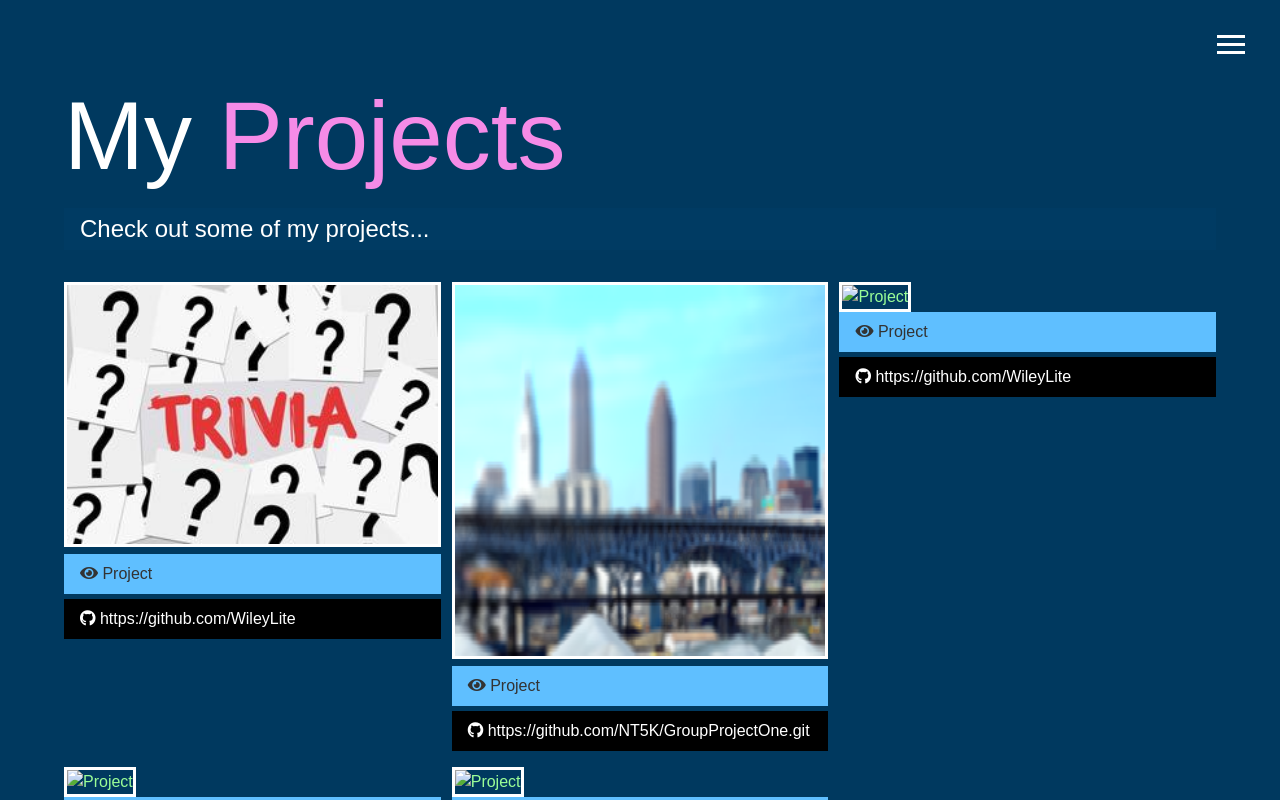
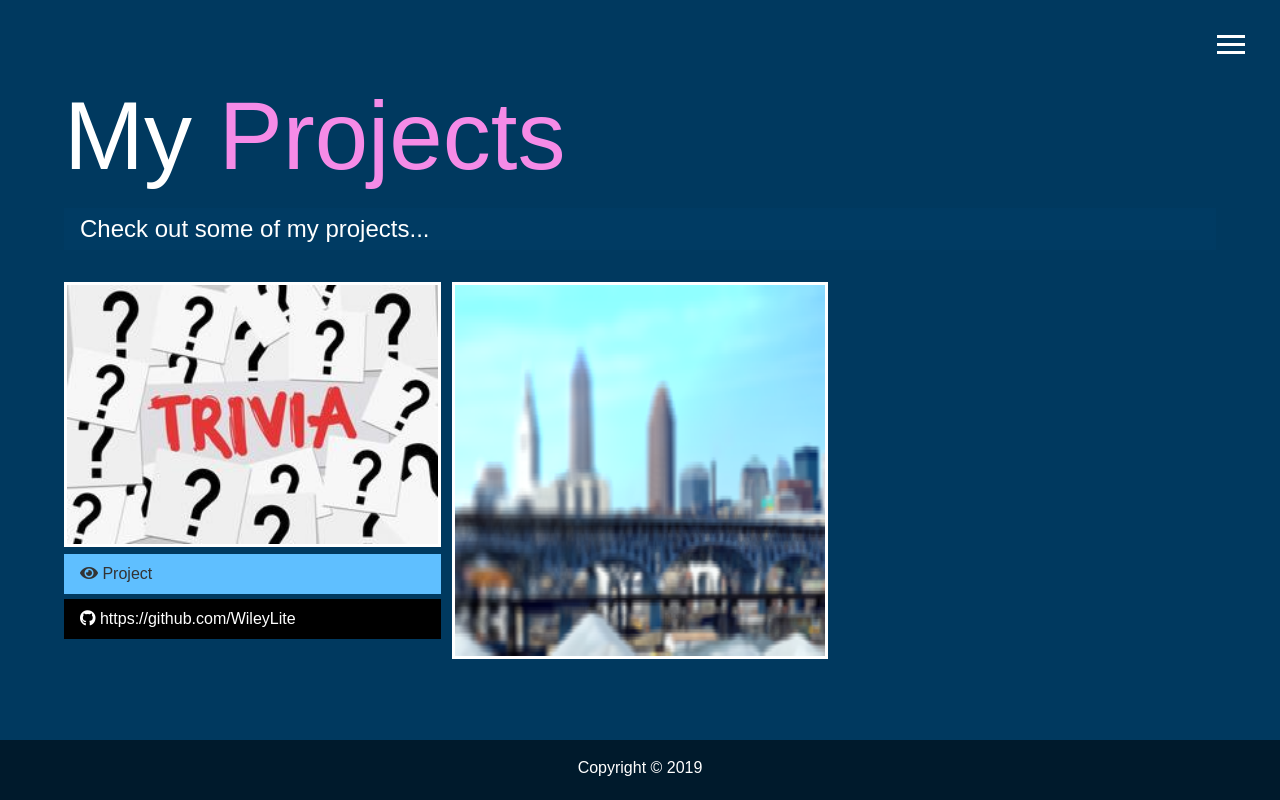
Before and after one commit to WileyLite/Fin-portfolio, a website: page Jay-main/work.html in a window 1280 px wide. Shown: the top 800 px of the page. Drawn offline with Linux system fonts and the light colour scheme.

Commit message:
portfolio page getting together

```diff
--- a/Jay-main/work.html
+++ b/Jay-main/work.html
@@ -63,7 +63,7 @@
     <div class="projects">
       <div class="item">
         <a href="https://wileylite.github.io/TriviaGame/">
-          <img src="../images/portfoliowork/trivia game.jpg" alt="Project">
+          <img src="../images/portfoliowork/trivia game.jpg" alt="TriviaGame">
         </a>
         <a href="#" class="btn-light">
           <i class="fas fa-eye"></i> Project
@@ -74,48 +74,8 @@
       </div>
       <div class="item">
         <a href="https://nt5k.github.io/EventLand/">
-          <img src="../images/portfoliowork/Downtown_Cleveland.png" alt="Project">
+          <img src="../images/portfoliowork/Downtown_Cleveland.png" alt="EventLand">
         </a>
-        <a href="https://nt5k.github.io/EventLand/" class="btn-light">
-          <i class="fas fa-eye"></i> Project
-        </a>
-        <a href="" class="btn-dark">
-          <i class="fab fa-github"></i> https://github.com/NT5K/GroupProjectOne.git
-        </a>
-      </div>
-      <div class="item">
-        <a href="#!">
-          <img src="img/projects/project3.jpg" alt="Project">
-        </a>
-        <a href="#" class="btn-light">
-          <i class="fas fa-eye"></i> Project
-        </a>
-        <a href="#" class="btn-dark">
-          <i class="fab fa-github"></i> https://github.com/WileyLite
-        </a>
-      </div>
-      <div class="item">
-        <a href="#!">
-          <img src="img/projects/project4.jpg" alt="Project">
-        </a>
-        <a href="#" class="btn-light">
-          <i class="fas fa-eye"></i> Project
-        </a>
-        <a href="#" class="btn-dark">
-          <i class="fab fa-github"></i> https://github.com/WileyLite
-        </a>
-      </div>
-      <div class="item">
-        <a href="#!">
-          <img src="img/projects/project5.jpg" alt="Project">
-        </a>
-        <a href="#" class="btn-light">
-          <i class="fas fa-eye"></i> Project
-        </a>
-        <a href="#" class="btn-dark">
-          <i class="fab fa-github"></i> https://github.com/WileyLite
-        </a>
-      </div>
     </div>
   </main>
 
```
